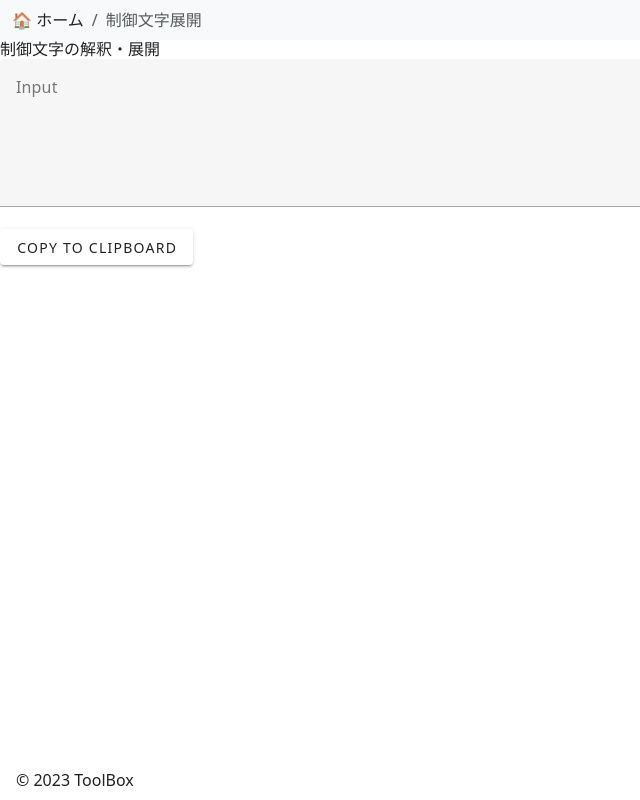
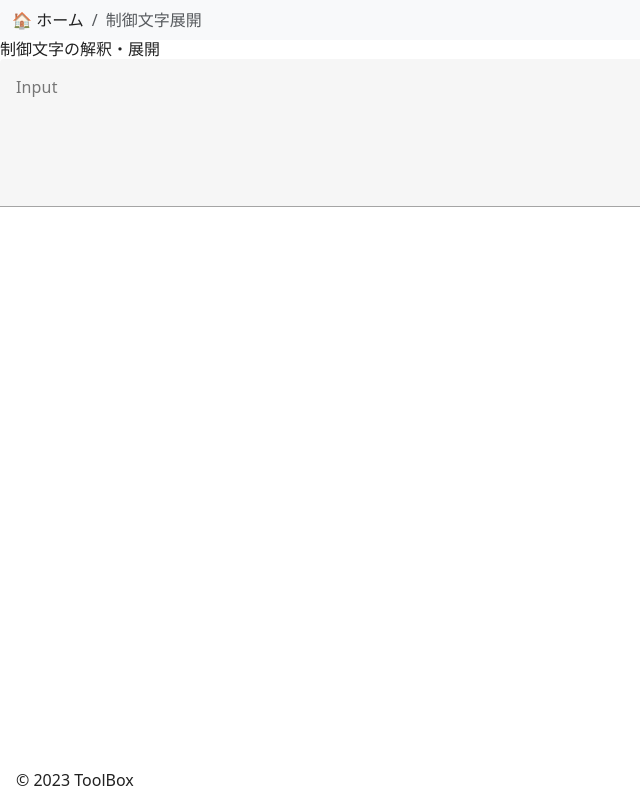
Before and after one commit to foresukecom/toolbox, a Vue app: page /escape-sequence-interpreter in a window 1280 px wide. Shown: the whole page, without its empty margins (0-640 px from the left). Built offline with nearby package versions, Linux system fonts and the light colour scheme.

Commit message:
feat: 制御文字展開後の文字列表示方法を変更

```diff
--- a/src/views/EscapeSequenceInterpreter.vue
+++ b/src/views/EscapeSequenceInterpreter.vue
@@ -2,21 +2,21 @@
   <div>
     <h1>制御文字の解釈・展開</h1>
     <v-textarea label="Input" auto-grow v-model="input" @input="interpretEscapeSequences"></v-textarea>
-    <pre v-if="output" class="output">{{ output }}</pre>
-    <v-btn @click="copyToClipboard">Copy to clipboard</v-btn>
-    <v-snackbar v-model="snackbarVisible" right bottom :timeout="1000">
-      Output copied to clipboard!
-    </v-snackbar>
+    <FormattedDisplay v-if="output" :formattedText="output" highlightLanguage="json"/>
   </div>
 </template>
 
 <script>
+import FormattedDisplay from '@/components/FormattedDisplay.vue';
+
 export default {
+  components: {
+    FormattedDisplay,
+  },
   data() {
     return {
       input: "",
       output: "",
-      snackbarVisible: false,
     };
   },
   methods: {
@@ -33,18 +33,6 @@ export default {
         .replace(/\\"/g, '\"')
         .replace(/\\\\/g, '\\');
     },
-    async copyToClipboard() {
-      if (!navigator.clipboard) {
-        alert("Your browser does not support clipboard API.");
-        return;
-      }
-      try {
-        await navigator.clipboard.writeText(this.output);
-        this.snackbarVisible = true;
-      } catch (error) {
-        alert("Failed to copy output to clipboard.");
-      }
-    },
   },
 };
 </script>
```
